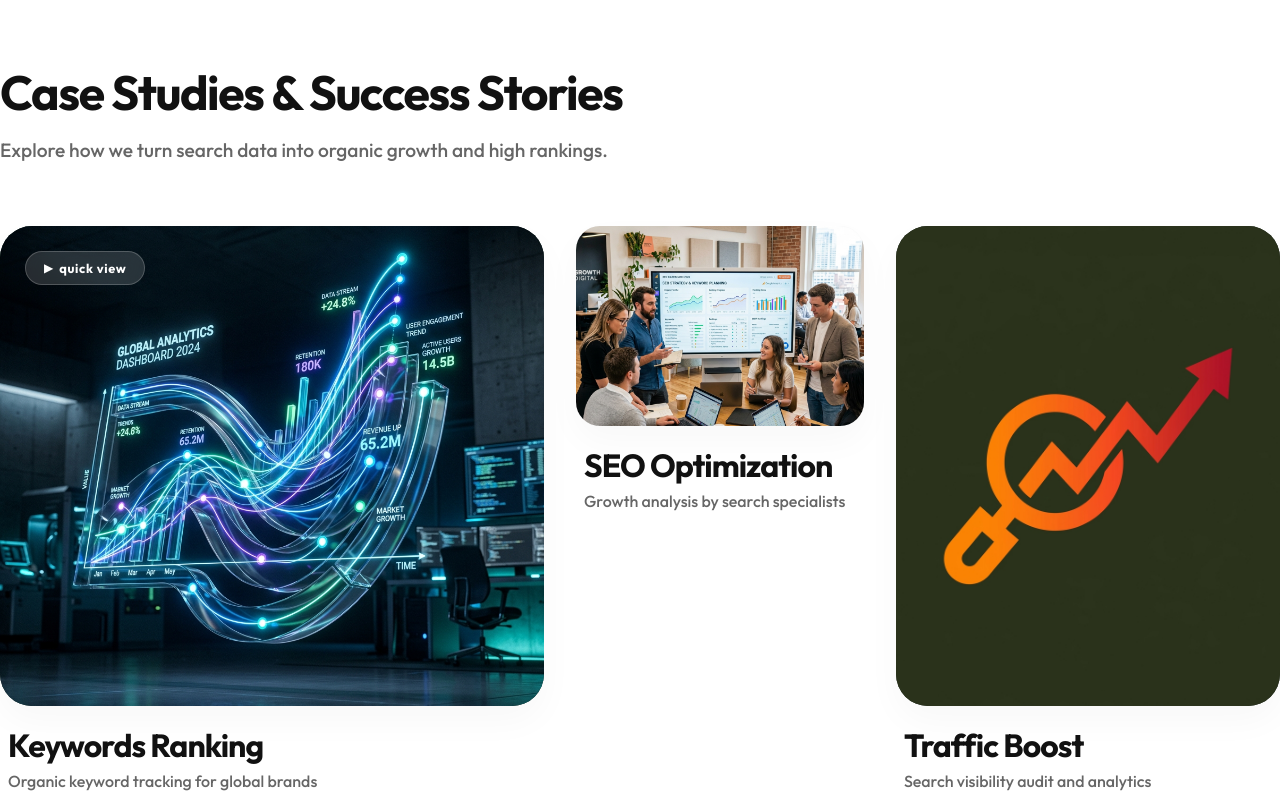
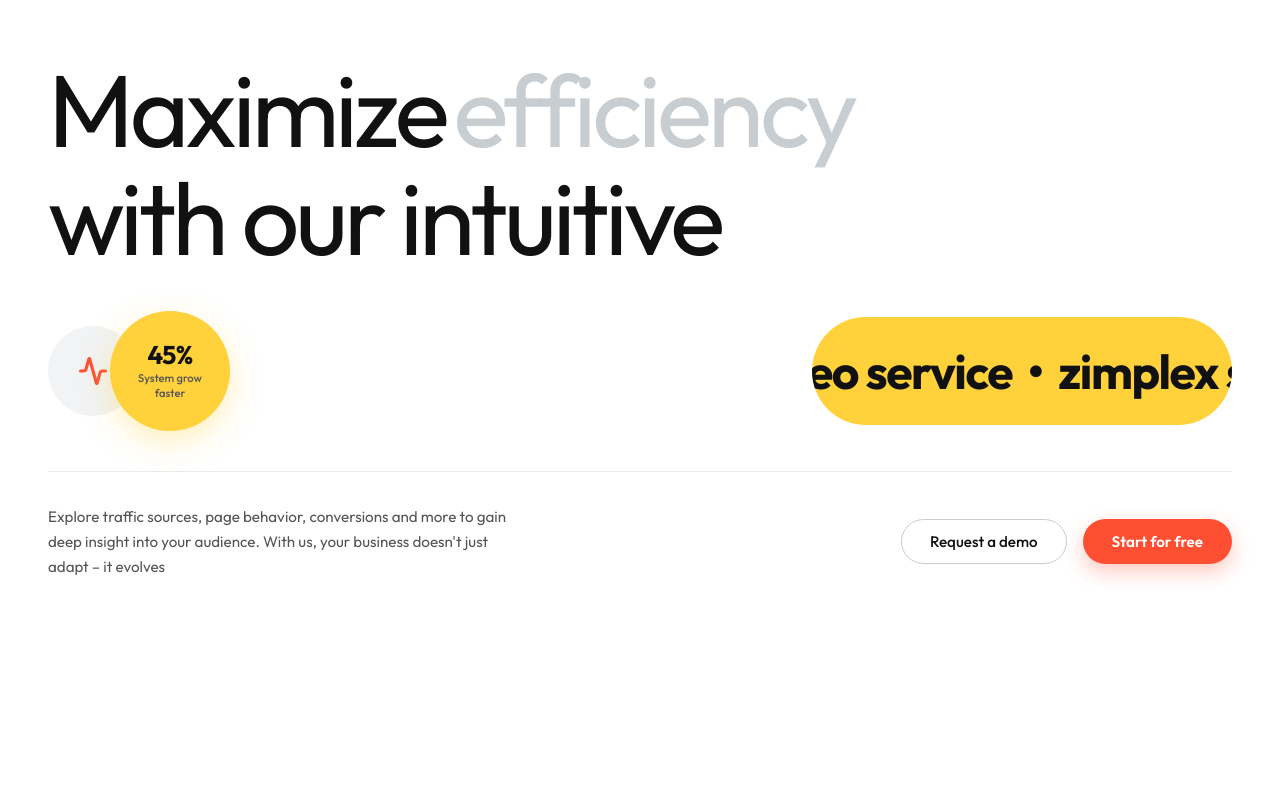
Before and after one commit to saavithrii/zimplex-seo, a Next.js app: page / in a window 1280 px wide. Shown: the part 1820-2619 px from the top of the page. Built offline with nearby package versions, Linux system fonts and the light colour scheme.

Commit message:
feat: remove portfolio case studies section entirely

```diff
--- a/src/app/page.tsx
+++ b/src/app/page.tsx
@@ -83,19 +83,7 @@ export default function Home() {
         ease: "power3.out",
       });
 
-      /* ---- Section 3: portfolio cards stagger in ---- */
-      gsap.from(".portfolio-card", {
-        scrollTrigger: {
-          trigger: ".portfolio-grid",
-          start: "top 80%",
-          toggleActions: "play none none none",
-        },
-        y: 45,
-        opacity: 0,
-        duration: 0.8,
-        stagger: 0.18,
-        ease: "power3.out",
-      });
+
 
       /* ---- Section 2: 45% counter counts up ---- */
       const statsObj = { val: 0 };
@@ -443,52 +431,7 @@ export default function Home() {
         </div>
       </section>
 
-      {/* ===== Section 3: Case Studies Grid (Portfolio Grid) ===== */}
-      <section className="portfolio-section" style={{ width: "100%", maxWidth: "80rem", marginTop: "5rem" }}>
-        <div className="portfolio-header">
-          <h2 className="portfolio-title">Case Studies & Success Stories</h2>
-          <p className="portfolio-subtitle">Explore how we turn search data into organic growth and high rankings.</p>
-        </div>
 
-        {/* Case Studies Grid */}
-        <div className="portfolio-grid">
-
-          {/* Card 1 (Left - Wide) */}
-          <div className="portfolio-card card-wide">
-            <div className="card-image-wrapper bg-green">
-              <div className="quick-view-badge">quick view</div>
-              <img src="/images/seo_chart_floating.png" alt="SEO Keywords Rank Visibility" className="portfolio-img" />
-            </div>
-            <div className="card-text-block">
-              <h3 className="card-title">Keywords Ranking</h3>
-              <p className="card-subtitle">Organic keyword tracking for global brands</p>
-            </div>
-          </div>
-
-          {/* Card 2 (Middle - Small) */}
-          <div className="portfolio-card card-small">
-            <div className="card-image-wrapper bg-white">
-              <img src="/images/seo_people_collage.png" alt="SEO Team Collaboration" className="portfolio-img img-contain" />
-            </div>
-            <div className="card-text-block">
-              <h3 className="card-title">SEO Optimization</h3>
-              <p className="card-subtitle">Growth analysis by search specialists</p>
-            </div>
-          </div>
-
-          {/* Card 3 (Right - Medium) */}
-          <div className="portfolio-card card-medium">
-            <div className="card-image-wrapper bg-dark">
-              <img src="/images/seo_growth_logo.png" alt="Traffic Boost Chart" className="portfolio-img" />
-            </div>
-            <div className="card-text-block">
-              <h3 className="card-title">Traffic Boost</h3>
-              <p className="card-subtitle">Search visibility audit and analytics</p>
-            </div>
-          </div>
-
-        </div>
-      </section>
       {/* ===== Section 3: Maximize Efficiency ===== */}
       <section className="maximize-section" style={{ width: "100%", maxWidth: "80rem", marginTop: "3rem" }}>
 
```
